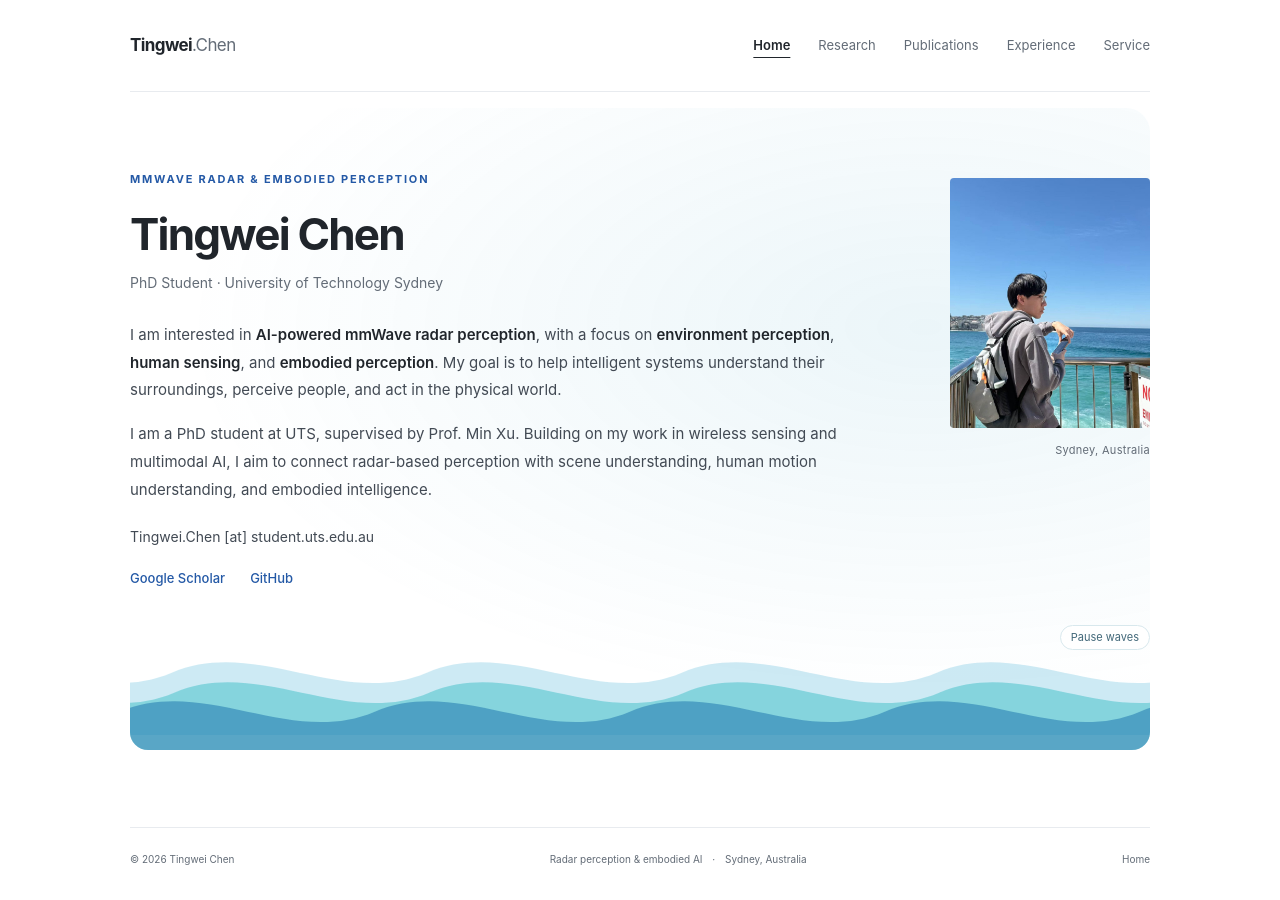
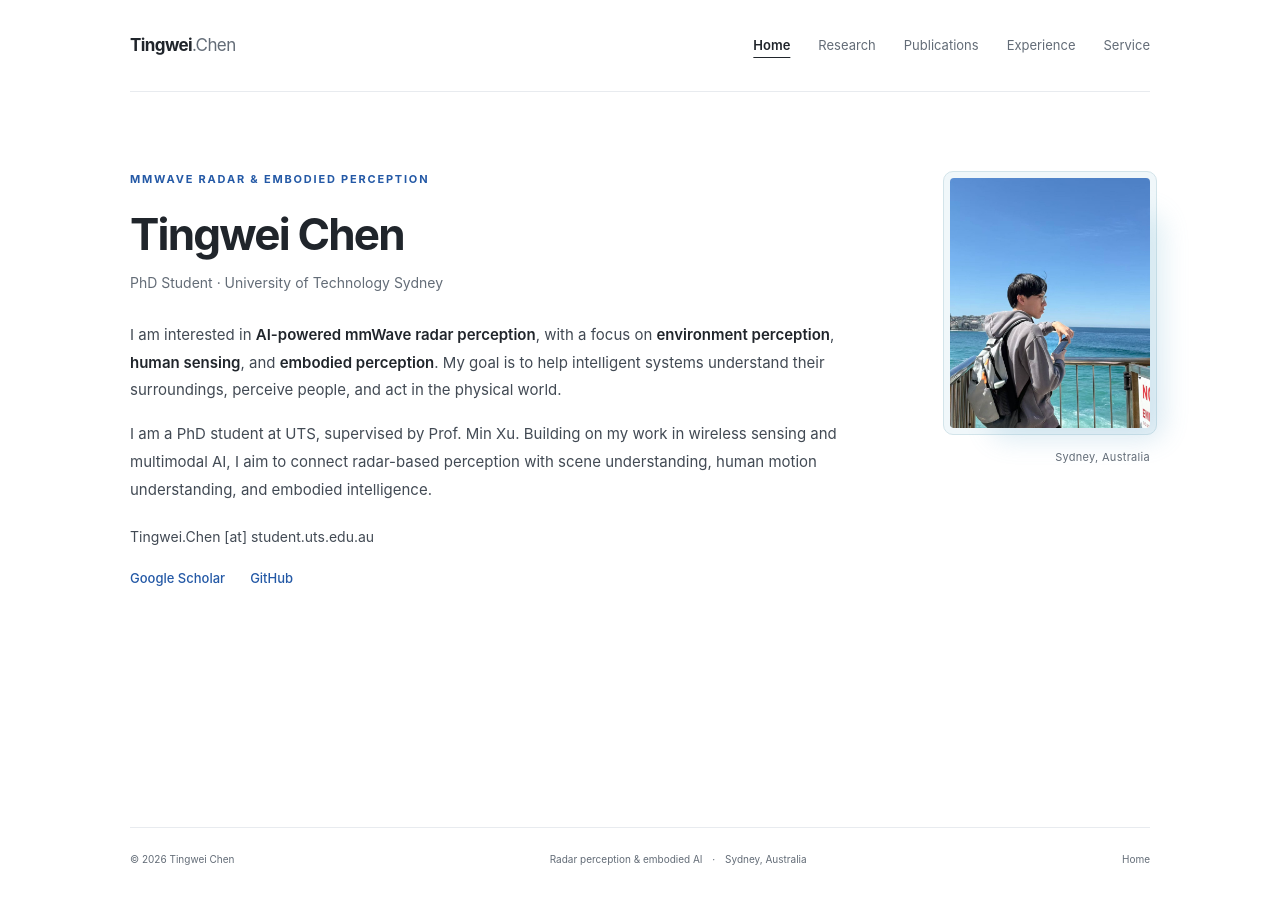
Before and after one commit to Teddyctw/Teddyctw.github.io, a Jekyll site: the page built from index.html, in a window 1280 px wide. Built offline with Jekyll 4.4.1, drawn with Linux system fonts in a browser that asks for light colours; the list of posts is cut into pages by our own code.

Commit message:
Frame the seaside portrait with a brief blue light effect

```diff
--- a/_includes/ocean-waves.html
+++ /dev/null
@@ -1,12 +0,0 @@
-{% assign wave_path = 'M0 65 C120 10 240 120 360 65 C480 10 600 120 720 65 C840 10 960 120 1080 65 C1200 10 1320 120 1440 65 V160 H0 Z' %}
-<div class="ocean-scene">
-  <button class="ocean-toggle" type="button" aria-pressed="false" hidden>Pause waves</button>
-  <div class="ocean-water" aria-hidden="true">
-    {% for layer in (1..3) %}
-    <svg class="ocean-layer ocean-layer-{{ layer }}" viewBox="0 0 2880 160" preserveAspectRatio="none" focusable="false">
-      <path d="{{ wave_path }}" />
-      <path d="{{ wave_path }}" transform="translate(1440 0)" />
-    </svg>
-    {% endfor %}
-  </div>
-</div>
--- a/_includes/profile-intro.html
+++ b/_includes/profile-intro.html
@@ -17,8 +17,9 @@
     </div>
   </div>
   <figure class="portrait">
-    <img src="{{ '/assets/images/profile-seaside.jpg' | relative_url }}" alt="Tingwei Chen by the sea" width="200" height="250" fetchpriority="high">
+    <div class="portrait-frame">
+      <img src="{{ '/assets/images/profile-seaside.jpg' | relative_url }}" alt="Tingwei Chen by the sea" width="200" height="250" fetchpriority="high">
+    </div>
     <figcaption>Sydney, Australia</figcaption>
   </figure>
-  {% include ocean-waves.html %}
 </section>
--- a/_layouts/academic.html
+++ b/_layouts/academic.html
@@ -14,7 +14,6 @@
   <meta property="og:image" content="{{ '/assets/images/profile-seaside.jpg' | absolute_url }}">
   {% include favicon.html %}
   <link rel="stylesheet" href="{{ '/assets/css/academic.css' | relative_url }}?v={{ site.time | date: '%s' }}">
-  {% if page.url == '/' or page.url == '/about/' %}<script src="{{ '/assets/js/ocean-waves.js' | relative_url }}" defer></script>{% endif %}
   {% if page.url == '/' %}<script src="{{ '/assets/js/legacy-links.js' | relative_url }}" defer></script>{% endif %}
 </head>
 <body>
--- a/assets/css/academic.css
+++ b/assets/css/academic.css
@@ -135,20 +135,42 @@ h3 { margin: 0 0 8px; font-size: 15px; font-weight: 600; letter-spacing: -.15px;
   .paper-figure { max-width: 350px; min-height: 0; }
 }
 
-/* Gentle ocean light stays behind the biography; no animation hides content. */
-.intro { position: relative; isolation: isolate; }
-.intro::before {
+/* Keep the ocean accent beside the photograph. */
+.portrait-frame {
+  position: relative;
+  isolation: isolate;
+  border-radius: 4px;
+}
+.portrait-frame::before {
   content: "";
   position: absolute;
-  inset: 16px 0;
   z-index: -1;
+  inset: -7px;
+  border: 1px solid #d3e4ea;
+  border-radius: 10px;
+  background: #f0f7fa;
   pointer-events: none;
-  border-radius: 24px;
-  background:
-    radial-gradient(ellipse at 76% 28%, rgba(50, 164, 188, .10), transparent 55%),
-    radial-gradient(ellipse at 26% 76%, rgba(76, 139, 204, .065), transparent 60%);
-  background-size: 135% 135%;
-  background-position: 75% 55%;
+}
+.portrait-frame::after {
+  content: "";
+  position: absolute;
+  z-index: -1;
+  inset: 14% -14px -12px 20%;
+  border-radius: 18px;
+  background: linear-gradient(150deg, #86c6d7, #5d9fc7);
+  filter: blur(13px);
+  opacity: .22;
+  pointer-events: none;
+}
+.portrait figcaption { margin-top: 20px; }
+@keyframes portrait-light {
+  0% { opacity: .22; transform: translate(-5px, -10px); }
+  45% { opacity: .57; }
+  100% { opacity: .22; transform: translate(0, 0); }
+}
+@media (max-width: 580px) {
+  .portrait-frame::before { inset: -4px; border-radius: 7px; }
+  .portrait-frame::after { inset: 12% -6px -6px 12%; filter: blur(6px); }
 }
 .paper-figure { overflow: hidden; }
 .paper-figure:focus-visible { border-color: #69aebc; }
@@ -156,13 +178,9 @@ h3 { margin: 0 0 8px; font-size: 15px; font-weight: 600; letter-spacing: -.15px;
   from { opacity: .35; transform: translateY(6px); }
   to { opacity: 1; transform: translateY(0); }
 }
-@keyframes ocean-light {
-  from { background-position: 15% 35%; opacity: .45; }
-  to { background-position: 75% 55%; opacity: 1; }
-}
 @media (prefers-reduced-motion: no-preference) {
-  main.wrap { animation: page-arrival 300ms ease-out both; }
-
+  main.wrap { animation: page-arrival 300ms ease-out; }
+  .portrait-frame::after { animation: portrait-light 2.4s ease-in-out; }
 }
 @media (hover: hover) and (pointer: fine) and (prefers-reduced-motion: no-preference) {
   .paper-figure { transition: transform 180ms ease, box-shadow 180ms ease, border-color 180ms ease; }
@@ -171,41 +189,11 @@ h3 { margin: 0 0 8px; font-size: 15px; font-weight: 600; letter-spacing: -.15px;
   .paper-figure:hover img { transform: scale(1.025); }
 }
 @media (prefers-reduced-motion: reduce) {
-  main.wrap, .intro::before { animation: none; }
+  main.wrap, .portrait-frame::after { animation: none; }
   .paper-figure, .paper-figure img { transition: none; transform: none; }
 }
 @media print {
-  main.wrap, .intro::before { animation: none; }
-  .intro::before { display: none; }
+  main.wrap, .portrait-frame::after { animation: none; }
+  .portrait-frame::after { display: none; }
   .paper-figure { box-shadow: none; transform: none; }
 }
-
-/* Three tiled wave layers run at different speeds, with a visible pause control. */
-.intro { padding-bottom: 160px; }
-.intro::before { background: radial-gradient(ellipse at 78% 35%, rgba(36, 150, 189, .09), transparent 66%); }
-.ocean-scene { position: absolute; inset: auto 0 0; height: 125px; }
-.ocean-water { position: absolute; inset: 20px 0 0; overflow: hidden; border-radius: 0 0 18px 18px; pointer-events: none; }
-.ocean-layer { position: absolute; left: 0; width: 200%; height: 100%; }
-.ocean-layer-1 { top: -15px; fill: #71c4df; opacity: .35; }
-.ocean-layer-2 { top: 5px; fill: #26b7bf; opacity: .43; }
-.ocean-layer-3 { top: 24px; fill: #267db1; opacity: .58; }
-.ocean-toggle { position: absolute; top: 0; right: 0; z-index: 1; padding: 3px 10px; border: 1px solid #d8e8ed; border-radius: 20px; background: #fff; color: #426879; font: 11px/1.6 var(--font); cursor: pointer; }
-.ocean-toggle:hover { border-color: #7fb7c7; color: #185c8a; }
-.ocean-toggle:focus-visible { outline: 2px solid var(--accent); outline-offset: 3px; }
-@keyframes ocean-wave-flow { to { transform: translateX(-50%); } }
-@media (prefers-reduced-motion: no-preference) {
-  .ocean-layer { animation: ocean-wave-flow linear infinite; }
-  .ocean-layer-1 { animation-duration: 22s; }
-  .ocean-layer-2 { animation-duration: 15s; animation-delay: -6s; }
-  .ocean-layer-3 { animation-duration: 10s; animation-delay: -3s; }
-  .intro[data-waves-paused="true"] .ocean-layer { animation-play-state: paused; }
-}
-@media (prefers-reduced-motion: reduce) {
-  .ocean-layer { animation: none; }
-  .ocean-toggle { display: none; }
-}
-@media (max-width: 580px) {
-  .intro { padding-bottom: 135px; }
-  .ocean-scene { height: 105px; }
-}
-@media print { .ocean-scene { display: none; } .intro { padding-bottom: 40px; } }
--- a/assets/js/ocean-waves.js
+++ /dev/null
@@ -1,20 +0,0 @@
-(() => {
-  const intro = document.querySelector('.intro');
-  const button = intro?.querySelector('.ocean-toggle');
-  if (!button) return;
-  const reducedMotion = window.matchMedia('(prefers-reduced-motion: reduce)');
-  const syncPreference = () => {
-    button.hidden = reducedMotion.matches;
-    intro.dataset.wavesPaused = String(reducedMotion.matches);
-    button.setAttribute('aria-pressed', 'false');
-    button.textContent = 'Pause waves';
-  };
-  syncPreference();
-  reducedMotion.addEventListener('change', syncPreference);
-  button.addEventListener('click', () => {
-    const paused = intro.dataset.wavesPaused !== 'true';
-    intro.dataset.wavesPaused = String(paused);
-    button.setAttribute('aria-pressed', String(paused));
-    button.textContent = paused ? 'Resume waves' : 'Pause waves';
-  });
-})();
```
